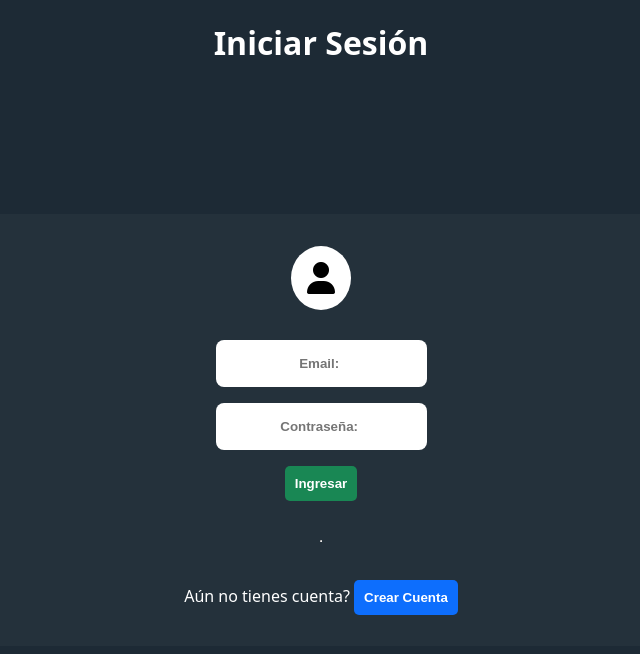
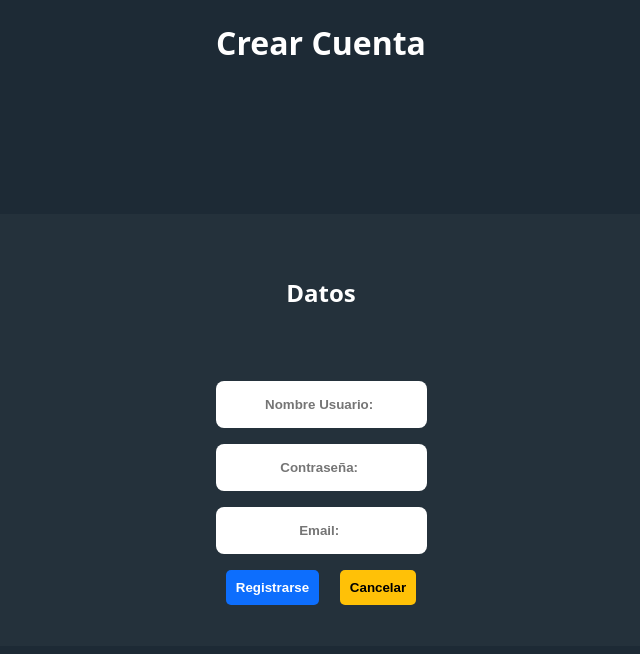
Before and after one commit to manuellpz/MyPass, a React (Vite) app: page / in a window 1280 px wide. Both pictures are taken after a click on the button "Crear Cuenta". Shown: the top 654 px of the page, without its empty margins (319-959 px from the left). Built offline with nearby package versions, Linux system fonts and the light colour scheme.

Commit message:
userRegistration component Design Done

```diff
--- a/src/App.css
+++ b/src/App.css
@@ -56,8 +56,18 @@ body {
     }
   }
 
+  .btn-group {
+    width: 100%;
+    display: flex;
+    justify-content: space-around;
+    align-items: center;
+  }
+
   #btn-create {
     background:#0d6efd;
     color:white;
   }
+  #btn-cancel {
+    background:#ffc107;
+  }
 }
--- a/src/App.jsx
+++ b/src/App.jsx
@@ -1,13 +1,24 @@
-import './App.css'
-import SignIn from './components/SignIn'
+import { useState } from "react";
+import "./App.css";
+import SignIn from "./components/SignIn";
+import UserRegistration from "./components/UserRegistration";
 
 function App() {
+  const [page, setPage] = useState("login");
+
+  const goPage = (pag) => {
+    setPage(pag);
+  };
 
   return (
     <div>
-      <SignIn />
+      {page === "login" ? (
+        <SignIn goPage={goPage} />
+      ) : (
+        <UserRegistration goPage={goPage} />
+      )}
     </div>
-  )
+  );
 }
 
-export default App
+export default App;
--- a/src/components/SignIn.jsx
+++ b/src/components/SignIn.jsx
@@ -1,10 +1,14 @@
-const SignIn = () => {
+const SignIn = ({ goPage }) => {
+  const handleSubmit = (e) => {
+    e.preventDefault();
+  };
+
   return (
     <div>
       <h1 className="signIn-title">Iniciar Sesión</h1>
       <div className="signIn-container">
         <i className="fa-solid fa-user icon-lg"></i>
-        <form>
+        <form onSubmit={handleSubmit}>
           <input
             type="email"
             className="input"
@@ -29,7 +33,11 @@ const SignIn = () => {
         <hr />
         <div>
           <label style={{ color: "white" }}>Aún no tienes cuenta? </label>
-          <button className="btn" id="btn-create">
+          <button
+            className="btn"
+            id="btn-create"
+            onClick={() => goPage("register")}
+          >
             Crear Cuenta
           </button>
         </div>
--- /dev/null
+++ b/src/components/UserRegistration.jsx
@@ -0,0 +1,54 @@
+const UserRegistration = ({ goPage }) => {
+  const handleSubmit = (e) => {
+    e.preventDefault();
+  };
+
+  return (
+    <>
+      <h1 className="signIn-title">Crear Cuenta</h1>
+      <div className="signIn-container">
+        <h2 style={{ color: "white" }}>Datos</h2>
+        <form onSubmit={handleSubmit}>
+          <input
+            type="text"
+            className="input"
+            id="txt-username"
+            placeholder="Nombre Usuario: "
+            required
+          />
+          <input
+            type="text"
+            className="input"
+            id="txt-pass"
+            placeholder="Contraseña: "
+            required
+          />
+          <input
+            type="email"
+            className="input"
+            id="txt-email"
+            placeholder="Email: "
+            required
+          />
+          <div className="btn-group">
+            <input
+              type="submit"
+              className="btn"
+              id="btn-create"
+              value="Registrarse"
+            />
+            <button
+              id="btn-cancel"
+              className="btn"
+              onClick={() => goPage("login")}
+            >
+              Cancelar
+            </button>
+          </div>
+        </form>
+      </div>
+    </>
+  );
+};
+
+export default UserRegistration;
```
